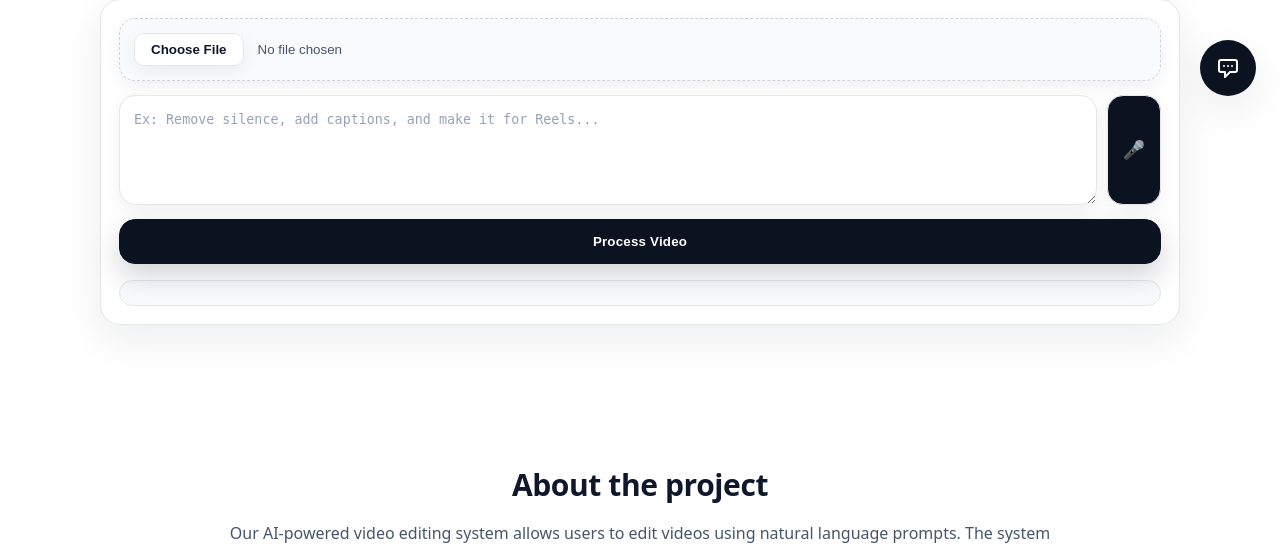
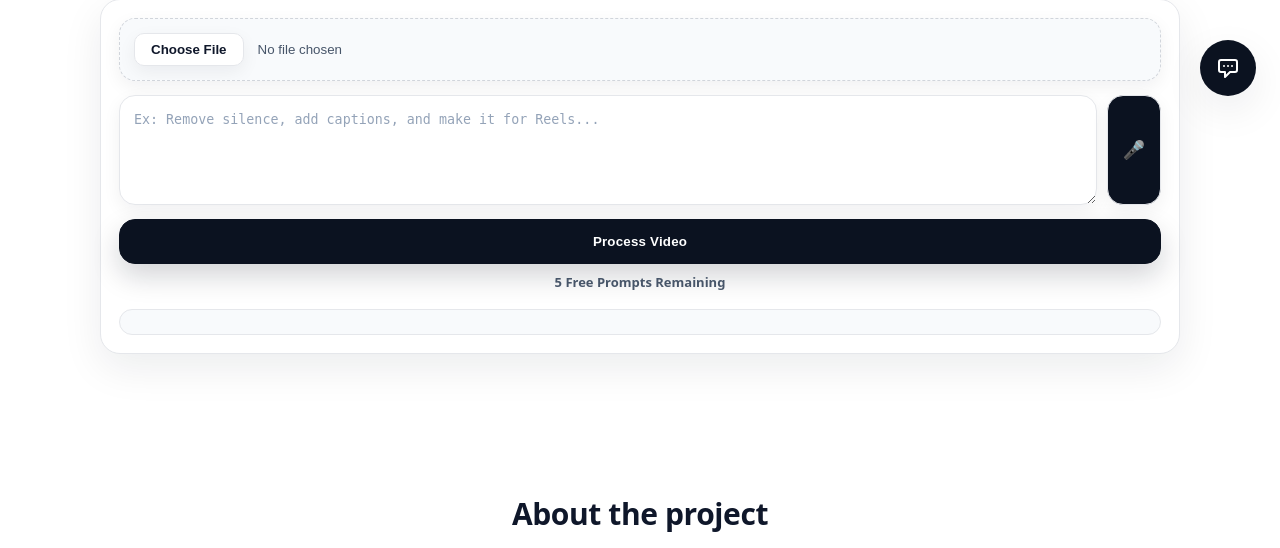
Before and after one commit to dhairyabh/Promtx-Studio, a FastAPI app: page / in a window 1280 px wide. Shown: the part 214-762 px from the top of the page. Run offline with FastAPI, Linux system fonts and the light colour scheme.

Commit message:
Add 5-prompt free trial usage quota management

```diff
--- a/static/script.js
+++ b/static/script.js
@@ -104,6 +104,8 @@ document.addEventListener("DOMContentLoaded", () => {
   // ========== VIDEO PROCESSING ==========
   if (processBtn) {
     processBtn.addEventListener("click", async () => {
+      if (!checkQuota()) return; // Block if quota exceeded
+
       const file = fileInput.files[0];
       const prompt = promptInput.value.trim();
 
@@ -132,6 +134,7 @@ document.addEventListener("DOMContentLoaded", () => {
           if (data.error) {
             resultVideo.innerHTML = `<p style="color: #ef4444;">❌ ${data.error}</p>`;
           } else {
+            incrementUsageCount(); // Increment usage on successful generation
             resultVideo.innerHTML = `
               <p style="color: #22c55e;">✅ Video generated successfully!</p>
               <video controls>
@@ -259,6 +262,51 @@ document.addEventListener("DOMContentLoaded", () => {
     });
   }
 
+  // ========== QUOTA MANAGEMENT ==========
+  const quotaCountSpan = document.getElementById("quotaCount");
+  const MAX_FREE_PROMPTS = 5;
+
+  function getUsageCount() {
+    return parseInt(localStorage.getItem("promptX_usage_count") || "0", 10);
+  }
+
+  function incrementUsageCount() {
+    const current = getUsageCount();
+    localStorage.setItem("promptX_usage_count", current + 1);
+    updateQuotaUI();
+  }
+
+  function updateQuotaUI() {
+    if (!quotaCountSpan) return;
+    const current = getUsageCount();
+    const remaining = Math.max(0, MAX_FREE_PROMPTS - current);
+
+    quotaCountSpan.innerText = remaining;
+
+    if (remaining === 0) {
+      quotaCountSpan.parentElement.innerHTML = `<span style="color: #ef4444;">Free Trial Ended</span> • <a href="#subscription" style="color: var(--accent); text-decoration: underline;">Upgrade</a>`;
+    }
+  }
+
+  function checkQuota() {
+    if (getUsageCount() >= MAX_FREE_PROMPTS) {
+      if (resultVideo) {
+        resultVideo.innerHTML = `
+          <div style="background: var(--soft); border: 1px solid var(--border); padding: 16px; border-radius: var(--radius); text-align: center;">
+            <p style="font-size: 16px; font-weight: 800; color: #ef4444; margin-bottom: 8px;">🚀 Free Trial Ended</p>
+            <p style="color: var(--text); font-size: 14px; margin-bottom: 12px;">You've used all 5 of your free trial prompts!</p>
+            <a href="#subscription" style="display: inline-block; padding: 8px 16px; background: var(--accent); color: white; text-decoration: none; border-radius: 8px; font-weight: 700; font-size: 14px;">View Subscription Plans</a>
+          </div>
+        `;
+      }
+      return false; // Blocks operation
+    }
+    return true; // Allows operation
+  }
+
+  // Initialize Quota UI on load
+  updateQuotaUI();
+
   // ========== CHATBOT WIDGET ==========
   const chatToggle = document.getElementById('chatToggle');
   const chatClose = document.getElementById('chatClose');
--- a/templates/index.html
+++ b/templates/index.html
@@ -36,6 +36,10 @@
         <button id="voiceBtn" title="Speak Prompt">🎤</button>
       </div>
       <button id="processBtn">Process Video</button>
+      <div id="quotaMessage"
+        style="text-align: center; margin-top: 8px; font-size: 13px; font-weight: 600; color: var(--muted);">
+        <span id="quotaCount">5</span> Free Prompts Remaining
+      </div>
       <div id="resultVideo"></div>
     </div>
   </section>
```
